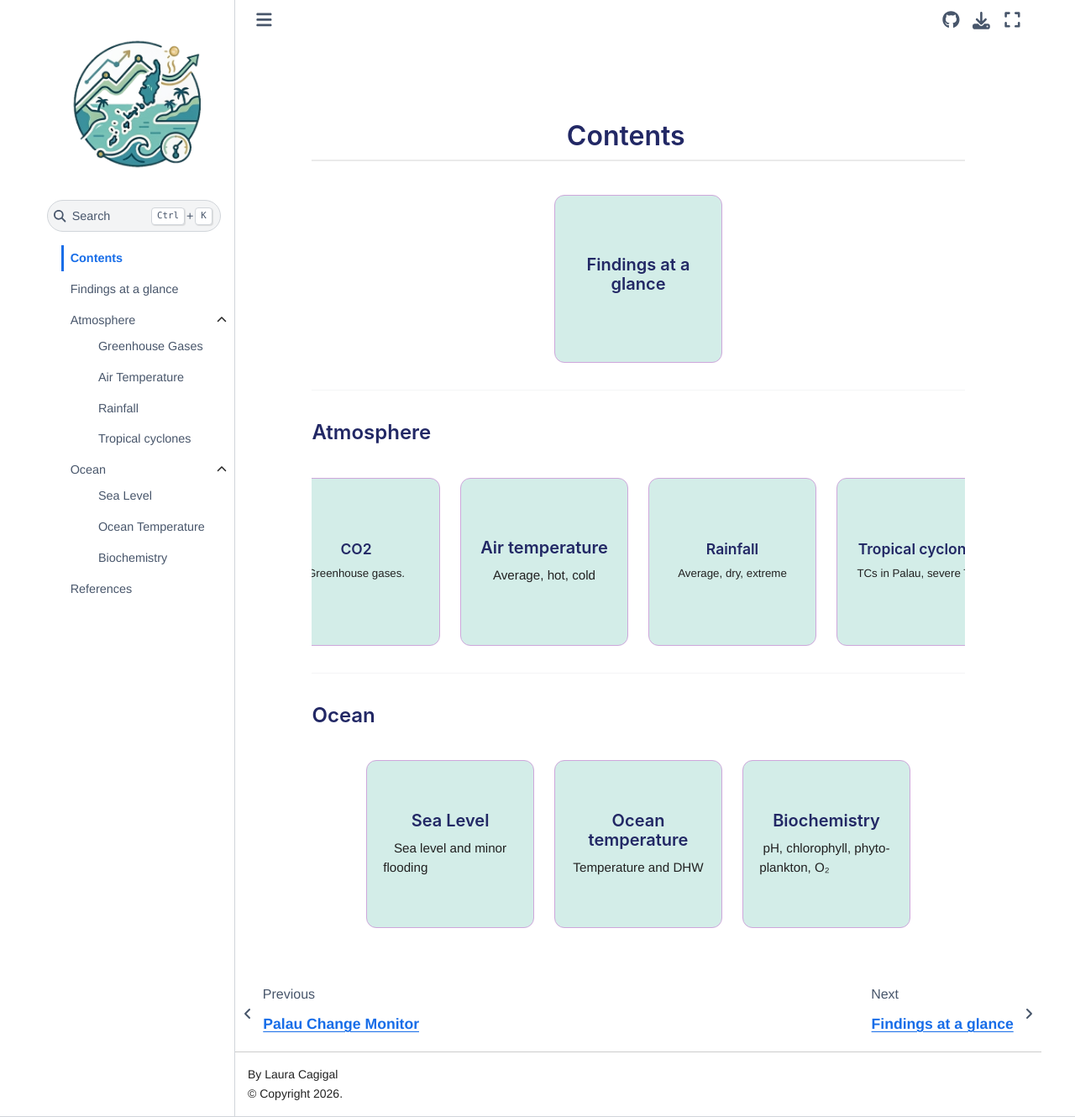
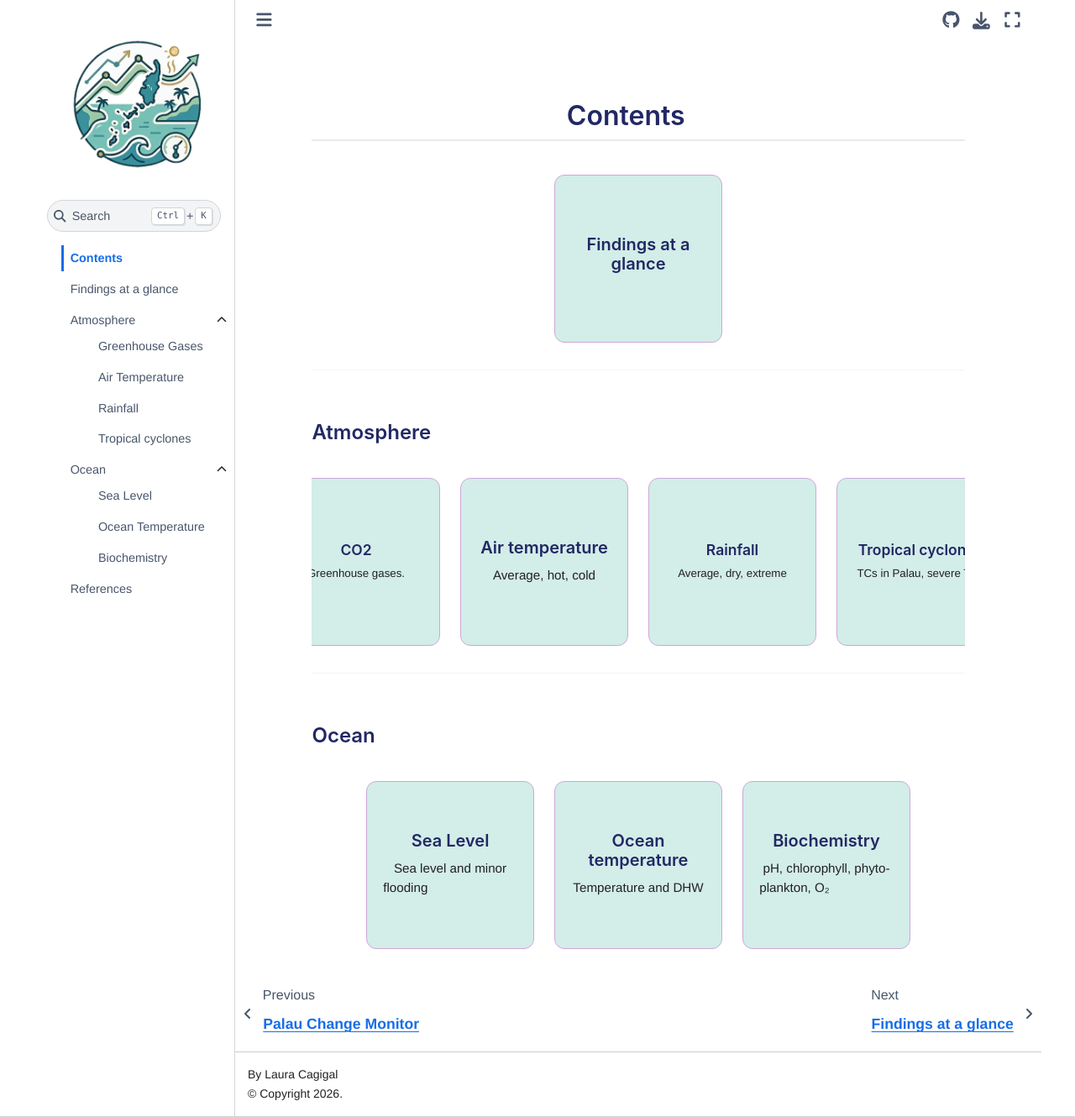
Before and after one commit to lauracagigal/CC_indicators_report, a Jupyter Book: the page built from chapters/00_index.md, in a window 1280 px wide and 1330 px high. Shown: the whole window at 84% size. Built offline with Jupyter Book 1.0.4 settings and Sphinx 7.4.7 and the Sphinx Book theme 1.1.4, drawn with Linux system fonts in a browser that asks for light colours; a script that is not in the unit is left out; comment, search, counter and statistics services are not loaded.

Commit message:
small custom changes

```diff
--- a/_static/custom.css
+++ b/_static/custom.css
@@ -88,6 +88,7 @@ body {
 
 .bd-content h2 {
   font-size: 1.5em;
+  margin-top: 2.5em;
 }
 
 .bd-content h3 {
@@ -341,6 +342,8 @@ blockquote {
   text-align: center;
   text-decoration: none;
   color: inherit;
+
+  transition: all 0.2s ease;
 }
 
 .dashboard-card.small {
@@ -351,7 +354,8 @@ blockquote {
 .dashboard-card:hover {
   background: #cad5f9;
   border-color: #2d4b9b;
-  transform: translateY(-3px);
+  transform: translateY(-4px);
+  box-shadow: 0 6px 16px rgba(0,0,0,0.08);
 }
 
 .dashboard-card h3 {
```
